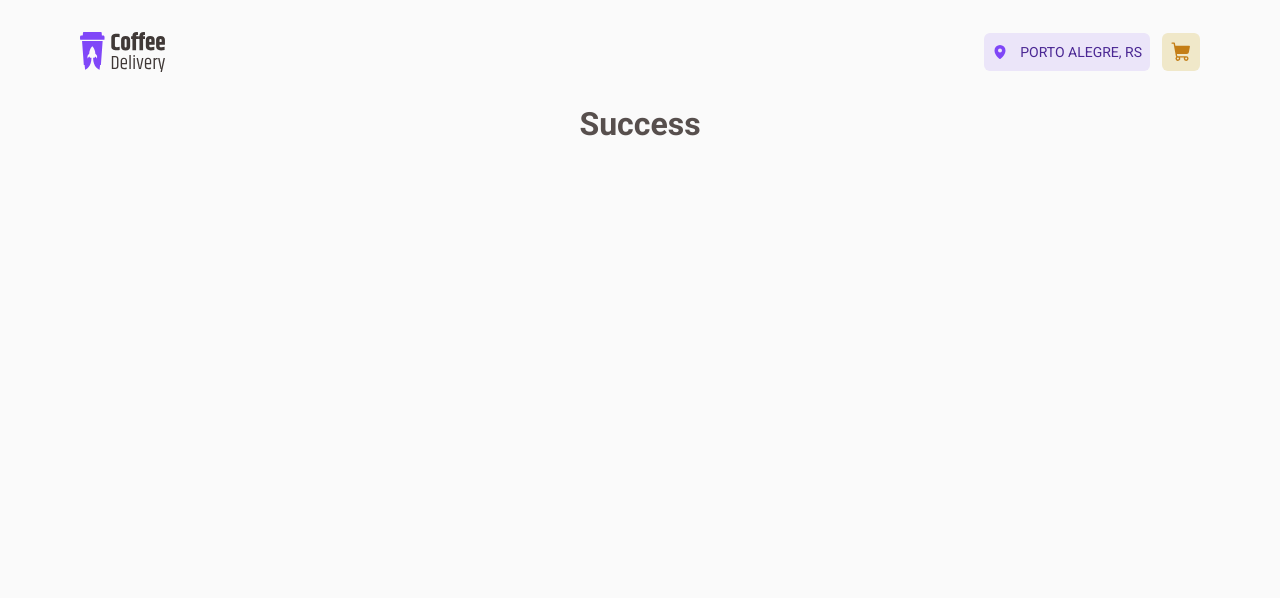
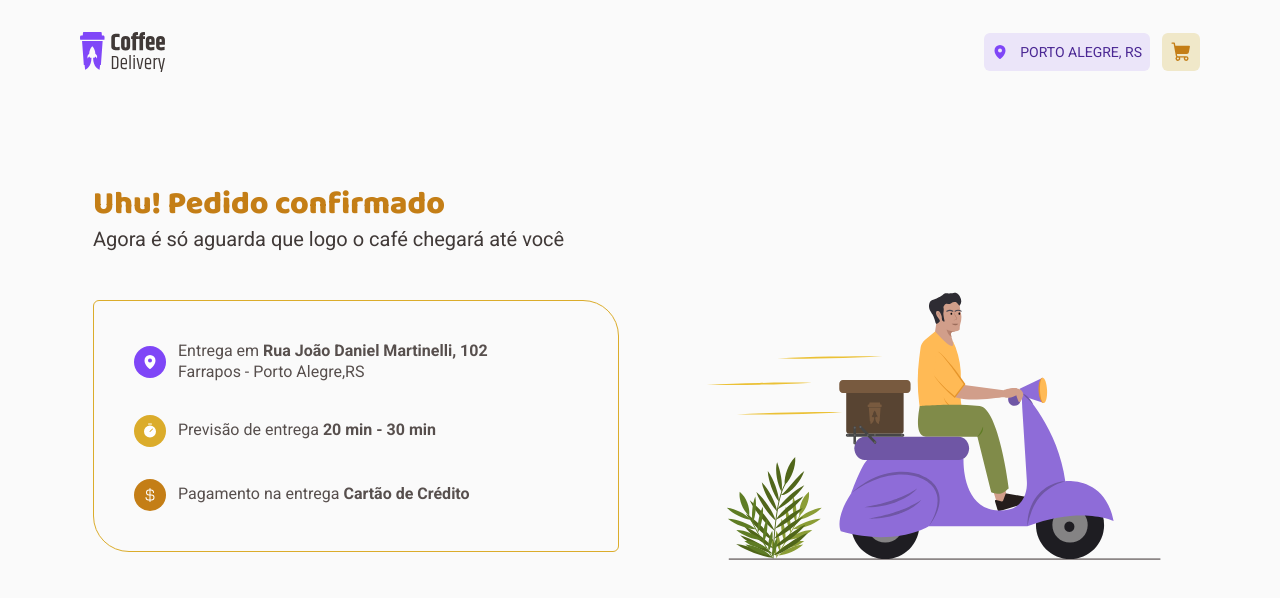
Before and after one commit to vbruno/RS-Ignite-Desafio-02-Coffee-Delivery, a React (Vite) app: page /success in a window 1280 px wide. Shown: the top 598 px of the page. Built offline with nearby package versions, Linux system fonts and the light colour scheme.

Commit message:
Finaliza o layout da page success

```diff
--- a/src/components/itemIcon/ItemIcon.tsx
+++ b/src/components/itemIcon/ItemIcon.tsx
@@ -1,33 +1,45 @@
-import { useCallback } from 'react';
-import styled from 'styled-components';
+import { useCallback } from 'react'
+import styled from 'styled-components'
 
-import { ShoppingCart, Timer, Package, Coffee, MapPin, CurrencyDollar } from '@phosphor-icons/react';
+import {
+  ShoppingCart,
+  Timer,
+  Package,
+  Coffee,
+  MapPin,
+  CurrencyDollar,
+} from '@phosphor-icons/react'
 
 interface IComponentProps {
-  icon: "shoppingCart" | "timer" | "package" | "coffee" | "mapPin" | "currencyDollar";
-  cor: string;
+  icon:
+    | 'shoppingCart'
+    | 'timer'
+    | 'package'
+    | 'coffee'
+    | 'mapPin'
+    | 'currencyDollar'
+  cor: string
 }
 
-export const ItemIcon = ({ icon, cor, ...rest }: IComponentProps) => {
-
+export const ItemIcon = ({ icon, cor = '#fff', ...rest }: IComponentProps) => {
   const renderIcon = useCallback(() => {
     switch (icon) {
       case 'shoppingCart':
-        return <ShoppingCart color='#fff' weight='fill' />
+        return <ShoppingCart color="#FFF" weight="fill" {...rest} />
       case 'timer':
-        return <Timer color='#fff' weight='fill' />
+        return <Timer color="#FFF" weight="fill" {...rest} />
       case 'package':
-        return <Package color='#fff' weight='fill' />
+        return <Package color="#FFF" weight="fill" {...rest} />
       case 'coffee':
-        return <Coffee color='#fff' weight='fill' />
+        return <Coffee color="#FFF" weight="fill" {...rest} />
       case 'mapPin':
-        return <MapPin color='#fff' weight='fill' />
+        return <MapPin color="#FFF" weight="fill" {...rest} />
       case 'currencyDollar':
-        return <CurrencyDollar color='#fff' />
+        return <CurrencyDollar color="#FFF" {...rest} />
       default:
         return null
     }
-  }, [icon])
+  }, [icon, rest])
 
   return (
     <Container style={{ background: cor }} {...rest}>
@@ -51,5 +63,4 @@ const Container = styled.div`
   border: none;
 
   color: ${(props) => props.theme.purpleDark};
-
 `
--- a/src/pages/Success/index.tsx
+++ b/src/pages/Success/index.tsx
@@ -1,7 +1,110 @@
+import styled from 'styled-components'
+import image from '../../assets/images/motoboy.svg'
+import { ItemIcon } from '../../components/itemIcon/ItemIcon'
+import { defaultTheme } from '../../styles/themes/default'
+
 export function Success() {
   return (
-    <div>
-      <h1>Success</h1>
-    </div>
+    <SuccessContainer>
+      <header>
+        <h1>Uhu! Pedido confirmado</h1>
+        <h2>Agora é só aguarda que logo o café chegará até você</h2>
+      </header>
+      <MainContainer>
+        <OrderInfo>
+          <ItemOrderInfo>
+            <ItemIcon icon="mapPin" cor={defaultTheme.purple} />
+            <p>
+              Entrega em <b>Rua João Daniel Martinelli, 102</b> Farrapos - Porto
+              Alegre,RS
+            </p>
+          </ItemOrderInfo>
+          <ItemOrderInfo>
+            <ItemIcon icon="timer" cor={defaultTheme.yellow} />
+            <p>
+              Previsão de entrega <b>20 min - 30 min</b>
+            </p>
+          </ItemOrderInfo>
+          <ItemOrderInfo>
+            <ItemIcon icon="currencyDollar" cor={defaultTheme.yellowDark} />
+            <p>
+              Pagamento na entrega <b>Cartão de Crédito</b>
+            </p>
+          </ItemOrderInfo>
+        </OrderInfo>
+        <img src={image} alt="" style={{ width: '492px', height: '293px' }} />
+      </MainContainer>
+    </SuccessContainer>
   )
 }
+
+const SuccessContainer = styled.div`
+  display: flex;
+  flex-direction: column;
+  margin: 80px auto 0;
+  width: 1094px;
+  height: 380px;
+  flex-shrink: 0;
+
+  header {
+    margin-bottom: 28px;
+  }
+
+  header h1 {
+    color: ${({ theme }) => theme.yellowDark};
+
+    /* Title/Title L */
+    font-family: 'Baloo 2';
+    font-size: 32px;
+    font-style: normal;
+    font-weight: 800;
+    line-height: 130%; /* 41.6px */
+  }
+
+  header h2 {
+    color: ${({ theme }) => theme['base-subtitle']};
+
+    /* Text/Regular L */
+    font-family: 'Roboto';
+    font-size: 20px;
+    font-style: normal;
+    font-weight: 400;
+    line-height: 130%; /* 26px */
+  }
+`
+
+const MainContainer = styled.div`
+  display: flex;
+  flex-direction: row;
+  justify-content: space-between;
+  align-items: center;
+`
+const OrderInfo = styled.div`
+  display: flex;
+  width: 526px;
+  flex-direction: column;
+  align-items: flex-start;
+  justify-content: center;
+  padding: 40px;
+  gap: 32px;
+  border: 1px solid ${({ theme }) => theme.yellow};
+  border-radius: 6px 36px;
+`
+const ItemOrderInfo = styled.div`
+  display: flex;
+  flex-direction: row;
+  align-items: center;
+  gap: 12px;
+
+  p {
+    color: ${({ theme }) => theme['base-text']};
+    width: 310px;
+
+    /* Text/Regular M */
+    font-family: Roboto;
+    font-size: 16px;
+    font-style: normal;
+    font-weight: 400;
+    line-height: 130%; /* 20.8px */
+  }
+`
```
Also changed, not shown: src/assets/images/motoboy.svg (added).
